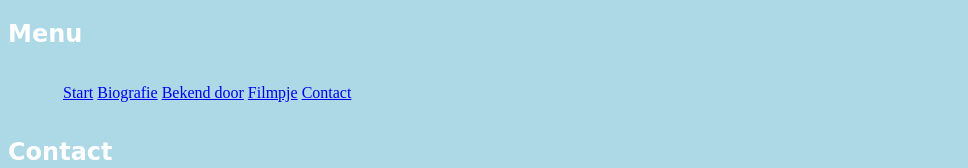
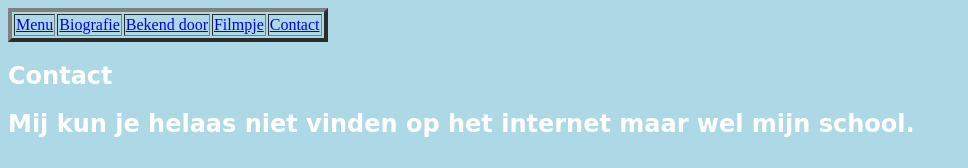
Before and after one commit to Coco-dj/Bill-Gates, a plain HTML site: page contact.html in a window 1280 px wide. Shown: the top 168 px of the page, without its empty margins (0-968 px from the left). Drawn offline with Linux system fonts and the light colour scheme.

Commit message:
Update contact.html

```diff
--- a/contact.html
+++ b/contact.html
@@ -19,18 +19,22 @@
   display: flex;
   margin: 15px;
   }
+    td
+    {
+      font-size= 30px;
+    }
 </style>
 </head>
   <body>
-    <h2>Menu</h2>
-    <div class=menu>
-    <ul>
-    <a href="index.html"> Start</a>
-    <a href="biografie.html"> Biografie</a>
-    <a href="bekend door.html"> Bekend door</a>
-    <a href="filmpje.html"> Filmpje</a>
-    <a href="contact.html"> Contact</a>
-  </div>
+<table border = 4px>
+    <tr>
+      <td><a href="index.html"> Menu</a></td>
+      <td><a href="biografie.html"> Biografie</a></td>
+      <td><a href="bekend door.html"> Bekend door</a></td>
+      <td><a href="filmpje.html"> Filmpje</a></td>
+      <td><a href="contact.html"> Contact</a></td>
+    </tr>
+  </table>
     <h2>Contact</h2>
     <h2>Mij kun je helaas niet vinden op het internet maar wel mijn school.</h2>
     <br><iframe src="https://www.google.com/maps/embed?pb=!1m18!1m12!1m3!1d2436.476781139476!2d4.915998315685388!3d52.361774255695785!2m3!1f0!2f0!3f0!3m2!1i1024!2i768!4f13.1!3m3!1m2!1s0x47c609711f21356f%3A0x4698c2612bcb276b!2sMetis+Montessori+Lyceum!5e0!3m2!1snl!2snl!4v1540900773134" width="600" height="450" frameborder="0" style="border:0" allowfullscreen></iframe>
```
